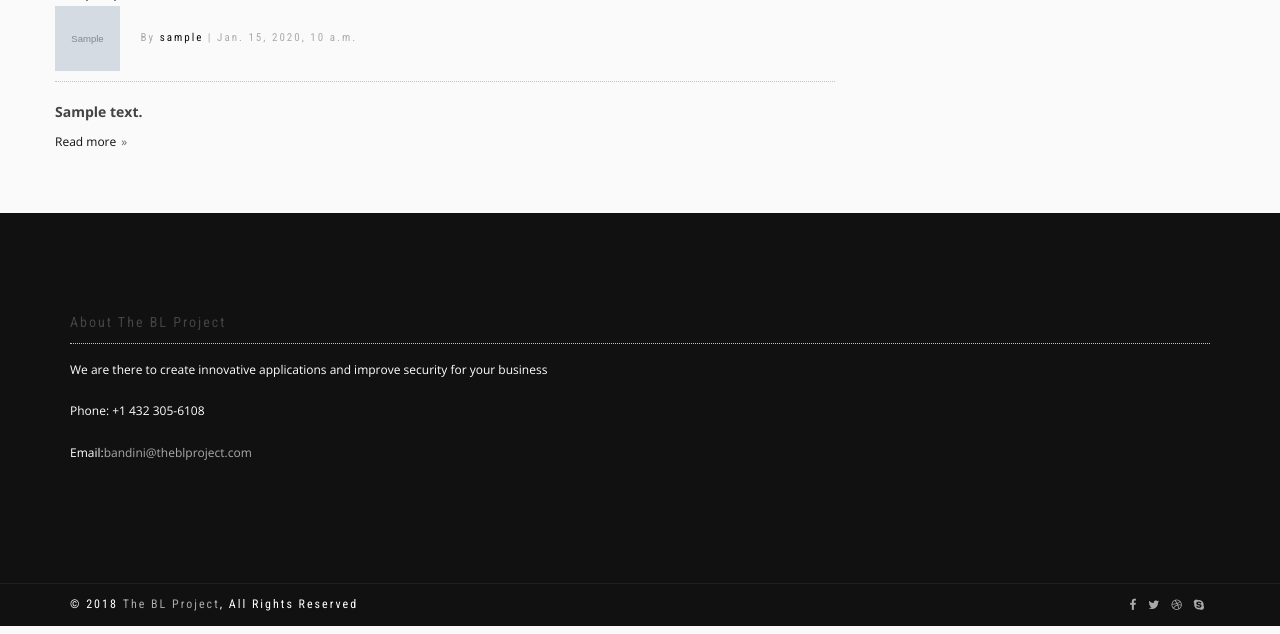
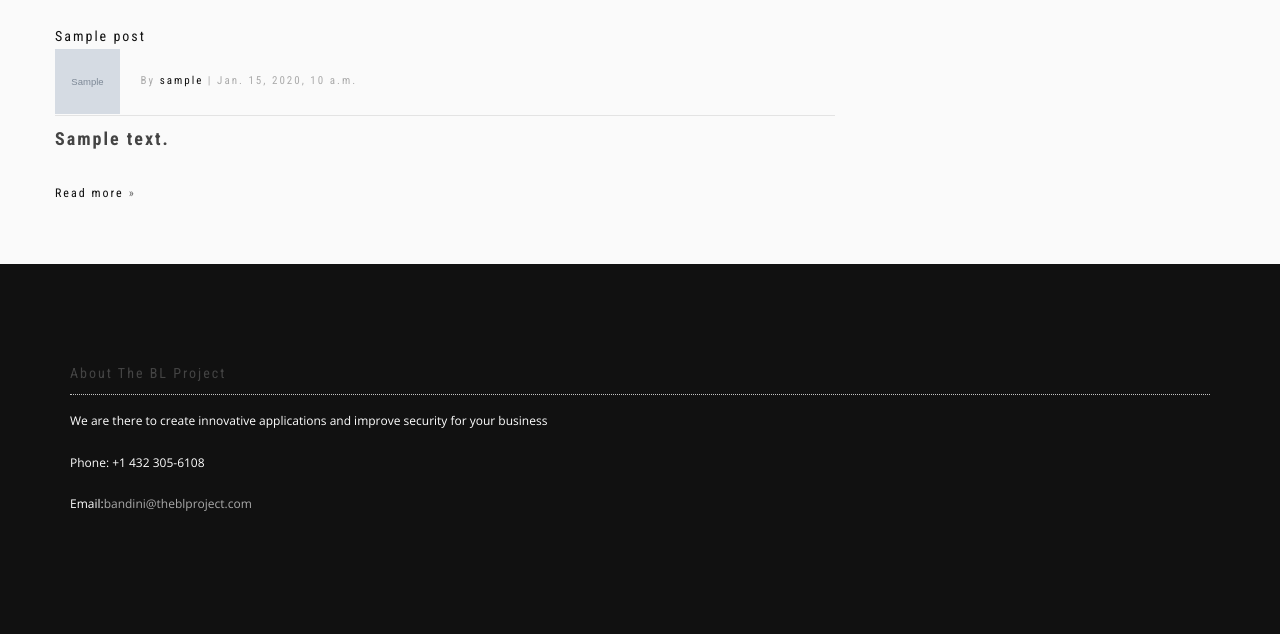
Before and after one commit to lmainja/personal_app, a Django app: page / in a window 1280 px wide. Shown: the part 91-725 px from the top of the page. Run offline with Django 3.2, Linux system fonts and the light colour scheme; tables that the repository leaves empty hold one stand-in row (values such as "Sample post"); grey boxes marked "Sample" are stand-in pictures; some libraries are stand-ins or nearby versions; some web fonts are replaced.

Commit message:
changes to the home page

```diff
--- a/creek/posts/templates/posts/detail.html
+++ b/creek/posts/templates/posts/detail.html
@@ -3,7 +3,7 @@
 {% block content %}
 <section class="container">
     <div class="row">
-      <div class="col-sm-8">
+      <div class="col-sm-12">
         <div class="row multi-columns-row post-columns">
             <div class="post">
               <div class="post-header font-alt">
--- a/creek/posts/templates/posts/home1.html
+++ b/creek/posts/templates/posts/home1.html
@@ -2,18 +2,21 @@
 {% load static %}
 {% block content %}
  {% for post in posts %}
+</br>
+  </br>
           <section class="container">
             <div class="row">
               <div class="col-sm-8">
                 <div class="row multi-columns-row post-columns">
                     <div class="post">
                       <div class="post-header font-alt">
-                        <h2 class="post-title"><a href="{% url 'posts:post-detail' post.id %}">{{ post.title }}</a></h2>
-                        <div class="post-meta"> <img class="rounded-circle article-img" src="{{ post.author.profile.image.url }}"> By&nbsp;<a href="#">{{post.author}}</a>&nbsp;| {{ post.date_posted }}
-                        </div>
-                      </div>
-                      <div class="post-entry">
-                        <h5><strong>{{ post.content|truncatewords:50 }}</h5></strong>
+                          <div class="media-body">
+                              <div class="article-metadata">
+                                <h2 class="post-title"><a href="{% url 'posts:post-detail' post.id %}">{{ post.title }}</a></h2>
+                                <div class="post-meta"> <img class="rounded-circle article-img" src="{{ post.author.profile.image.url }}"> By&nbsp;<a href="#">{{post.author}}</a>&nbsp;| {{ post.date_posted }}
+                              </div>
+                            </div>
+                      <div class="article-content"> <h4><strong>{{ post.content|truncatewords:50 }}</h4></strong>
                       </div>
                       <div class="post-more"><a class="more-link" href="{% url 'posts:post-detail' post.id %}">Read more</a></div>
                     </div>
```
